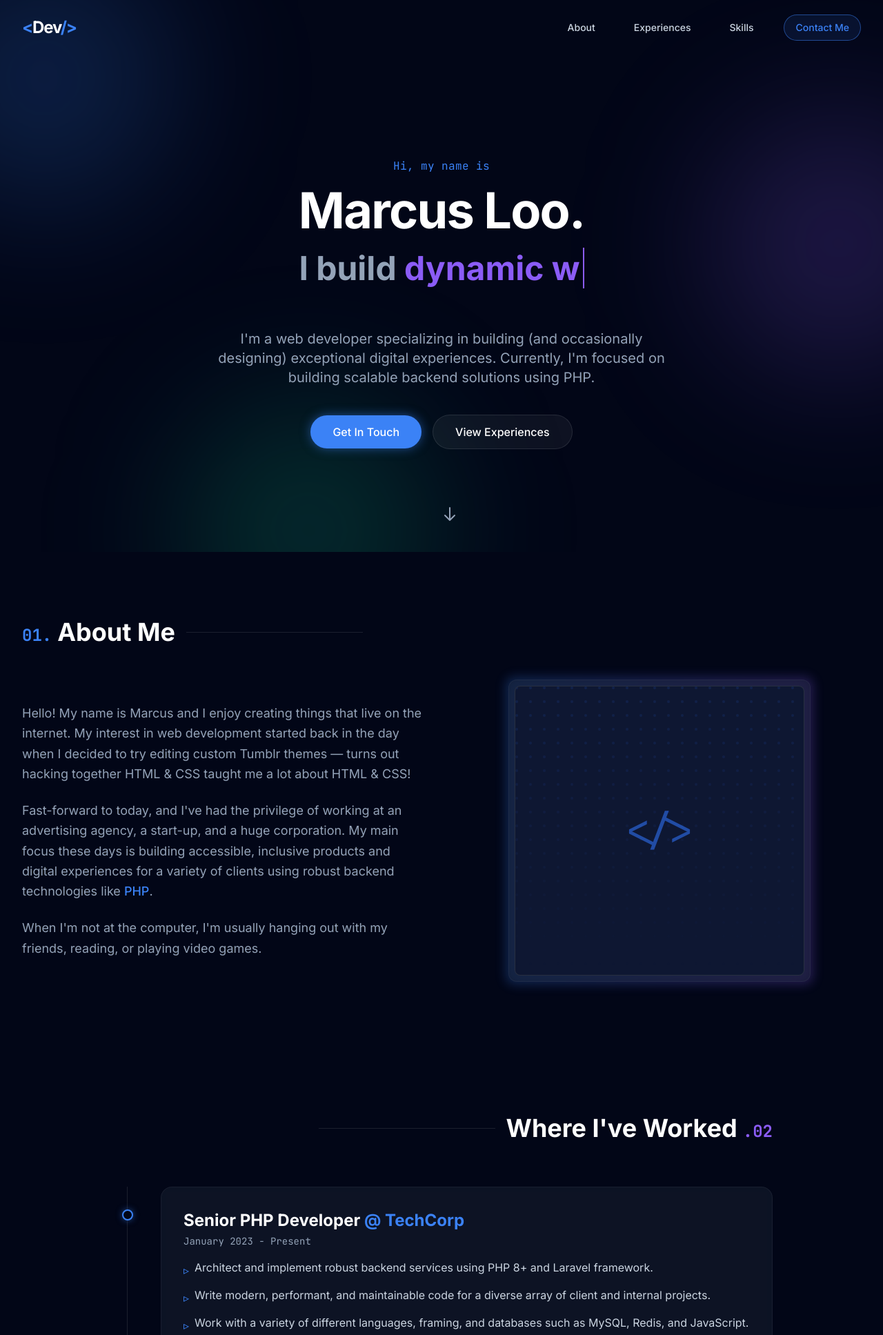
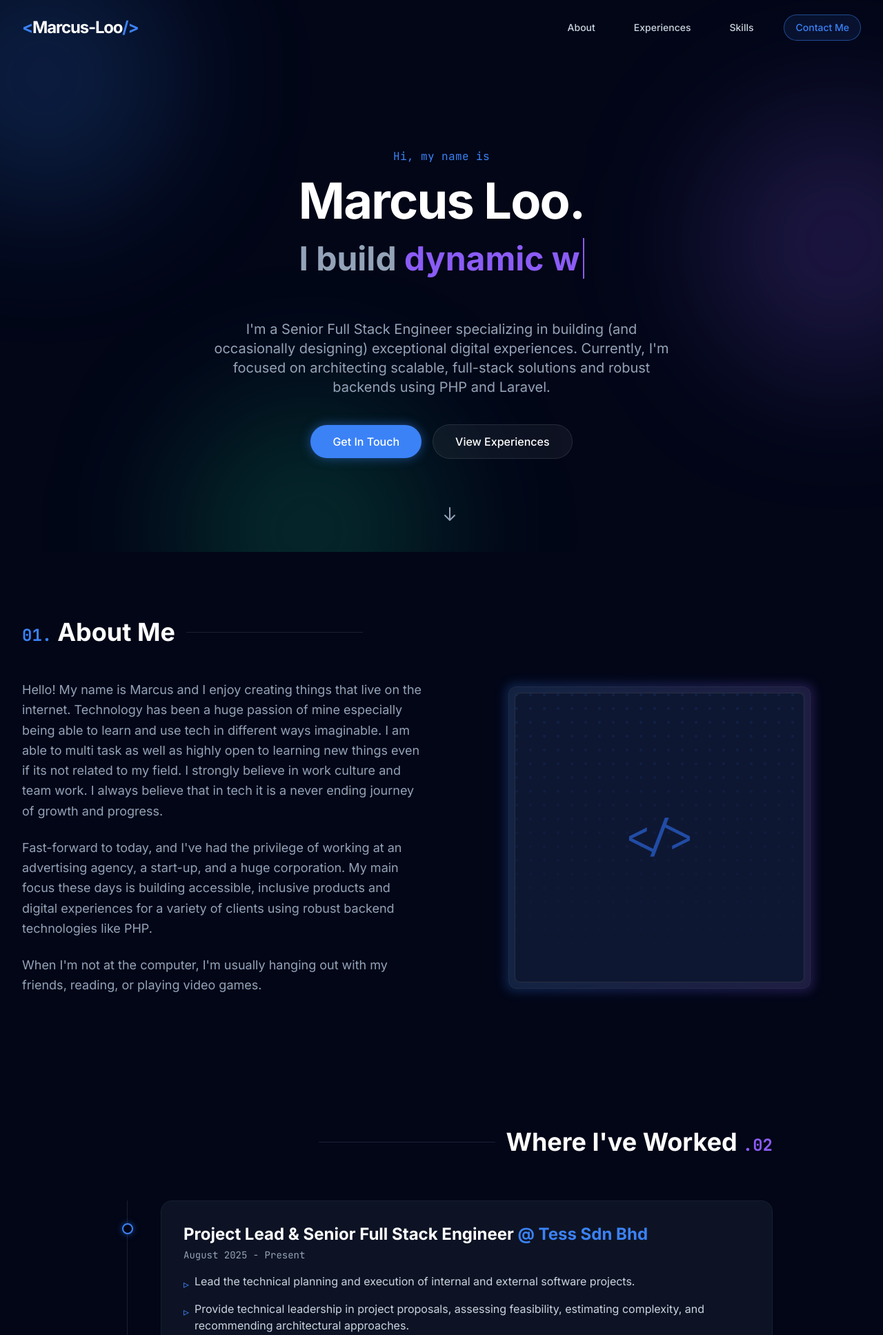
Before and after one commit to MarcusLEK/Marcus-Loo, a PHP site: page / in a window 1280 px wide. Shown: the top 1935 px of the page at 69% size. Run offline with PHP 8.4, Linux system fonts and the light colour scheme; some libraries are stand-ins or nearby versions.

Commit message:
updated content

```diff
--- a/index.php
+++ b/index.php
@@ -25,12 +25,21 @@ $content = [
 						my field. I strongly believe in work culture and team
 						work. I always believe that in tech it is a never ending
 						journey of growth and progress.',
-        'Fast-forward to today, and I\'ve had the privilege of working at an advertising agency, a start-up, and a huge corporation. My main focus these days is building accessible, inclusive products and digital experiences for a variety of clients using robust backend technologies like PHP.'
+        'Fast-forward to today, and I\'ve had the privilege of working at an advertising agency, a start-up, and a huge corporation. My main focus these days is building accessible, inclusive products and digital experiences for a variety of clients using robust backend technologies like PHP.',
+        'When I\'m not at the computer, I\'m usually hanging out with my friends, reading, or playing video games.'
     ],
     'experiences' => [
         'Project Lead & Senior Full Stack Engineer' => [
             'company' => 'Tess Sdn Bhd',
             'duration' => 'August 2025 - Present',
+            'details' => [
+                'Lead the technical planning and execution of internal and external software projects.',
+                'Provide technical leadership in project proposals, assessing feasibility, estimating complexity, and recommending architectural approaches.',
+                'Design and implement scalable full-stack solutions, including backend services, APIs, and frontend interfaces.',
+                'Work closely with stakeholders to refine requirements and optimize system design before development begins.',
+                'Identify opportunities to improve system performance, maintainability, and development workflows.',
+                'Deliver technical support and ongoing improvements for deployed systems.'
+            ],
         ],
         'System Engineer ' => [
             'company' => 'Accea Malaysia',
@@ -85,8 +94,22 @@ $content = [
 <head>
     <meta charset="UTF-8">
     <meta name="viewport" content="width=device-width, initial-scale=1.0">
-    <title>Software Engineer Portfolio</title>
-    <meta name="description" content="Portfolio of a Web Developer and Software Engineer specializing in PHP.">
+    <!-- Primary Meta Tags -->
+    <title>Marcus Loo | Senior Full Stack Engineer</title>
+    <meta name="title" content="Marcus Loo | Senior Full Stack Engineer">
+    <meta name="description" content="Portfolio of Marcus Loo, a Senior Full Stack Engineer specializing in PHP, Laravel, and Vue.js. Experience in building scalable backend solutions and dynamic web applications.">
+    <meta name="keywords" content="Marcus Loo, Software Engineer, Full Stack Developer, PHP Developer, Laravel, Vue.js, Web Development">
+    <meta name="author" content="Marcus Loo">
+
+    <!-- Open Graph / Facebook -->
+    <meta property="og:type" content="website">
+    <meta property="og:title" content="Marcus Loo | Senior Full Stack Engineer">
+    <meta property="og:description" content="Portfolio of Marcus Loo, a Senior Full Stack Engineer specializing in PHP, Laravel, and Vue.js. Experience in building scalable backend solutions and dynamic web applications.">
+
+    <!-- Twitter -->
+    <meta property="twitter:card" content="summary_large_image">
+    <meta property="twitter:title" content="Marcus Loo | Senior Full Stack Engineer">
+    <meta property="twitter:description" content="Portfolio of Marcus Loo, a Senior Full Stack Engineer specializing in PHP, Laravel, and Vue.js. Experience in building scalable backend solutions and dynamic web applications.">
 
     <!-- Google Fonts -->
     <link rel="preconnect" href="https://fonts.googleapis.com">
@@ -228,7 +251,7 @@ $content = [
             <div class="flex items-center justify-between h-20">
                 <div class="flex-shrink-0">
                     <a href="#" class="text-2xl font-bold text-white tracking-tighter">
-                        <span class="text-primary">&lt;</span>Dev<span class="text-primary">/&gt;</span>
+                        <span class="text-primary">&lt;</span>Marcus-Loo<span class="text-primary">/&gt;</span>
                     </a>
                 </div>
                 <div class="hidden md:block">
@@ -290,8 +313,8 @@ $content = [
                     I build <span id="typewriter" class="text-secondary border-r-2 border-secondary pr-1"></span>
                 </h2>
                 <p class="max-w-2xl mx-auto text-lg sm:text-xl text-slate-400 mb-10 leading-relaxed">
-                    I'm a web developer specializing in building (and occasionally designing) exceptional digital
-                    experiences. Currently, I'm focused on building scalable backend solutions using PHP.
+                    I'm a Senior Full Stack Engineer specializing in building (and occasionally designing) exceptional digital
+                    experiences. Currently, I'm focused on architecting scalable, full-stack solutions and robust backends using PHP and Laravel.
                 </p>
                 <div class="flex flex-col sm:flex-row justify-center items-center gap-4">
                     <a href="#contact"
@@ -327,21 +350,11 @@ $content = [
 
             <div class="grid grid-cols-1 lg:grid-cols-2 gap-12 items-center">
                 <div class="space-y-6 text-lg text-slate-400 leading-relaxed">
+                    <?php foreach ($content['about'] as $paragraph): ?>
                     <p>
-                        Hello! My name is Marcus and I enjoy creating things that live on the internet. My interest in
-                        web development started back in the day when I decided to try editing custom Tumblr themes —
-                        turns out hacking together HTML & CSS taught me a lot about HTML & CSS!
+                        <?= htmlspecialchars($paragraph) ?>
                     </p>
-                    <p>
-                        Fast-forward to today, and I've had the privilege of working at an advertising agency, a
-                        start-up, and a huge corporation. My main focus these days is building accessible, inclusive
-                        products and digital experiences for a variety of clients using robust backend technologies like
-                        <span class="text-primary font-medium">PHP</span>.
-                    </p>
-                    <p>
-                        When I'm not at the computer, I'm usually hanging out with my friends, reading, or playing video
-                        games.
-                    </p>
+                    <?php endforeach; ?>
                 </div>
                 <div class="relative group mx-auto w-3/4 max-w-md">
                     <div
@@ -374,64 +387,45 @@ $content = [
 
             <div class="relative border-l border-white/10 ml-3 md:ml-6 space-y-12 pb-4">
 
-                <!-- Experience 1 -->
+                <?php
+                $styles = [
+                    ['color' => 'primary', 'shadow' => 'rgba(59,130,246,0.5)'],
+                    ['color' => 'secondary', 'shadow' => 'rgba(139,92,246,0.5)'],
+                    ['color' => 'accent', 'shadow' => 'rgba(16,185,129,0.5)'],
+                ];
+                $i = 0;
+                foreach ($content['experiences'] as $role => $exp):
+                    $style = $styles[$i % count($styles)];
+                    $colorClass = $style['color'];
+                    $shadowColor = $style['shadow'];
+                ?>
                 <div class="relative pl-8 md:pl-0">
                     <div
-                        class="md:hidden absolute w-4 h-4 rounded-full bg-darker border-2 border-primary -left-[9px] top-1">
+                        class="md:hidden absolute w-4 h-4 rounded-full bg-darker border-2 border-<?= $colorClass ?> -left-[9px] top-1">
                     </div>
                     <div class="glass-card hover-glass rounded-2xl p-6 md:p-8 ml-0 md:ml-12 relative group">
                         <div
-                            class="hidden md:block absolute w-4 h-4 rounded-full bg-darker border-2 border-primary -left-[57px] top-8 group-hover:bg-primary transition-colors focus-within:bg-primary shadow-[0_0_10px_rgba(59,130,246,0.5)]">
+                            class="hidden md:block absolute w-4 h-4 rounded-full bg-darker border-2 border-<?= $colorClass ?> -left-[57px] top-8 group-hover:bg-<?= $colorClass ?> transition-colors focus-within:bg-<?= $colorClass ?> shadow-[0_0_10px_<?= $shadowColor ?>]">
                         </div>
-                        <h3 class="text-xl md:text-2xl font-bold text-white mb-1">Senior PHP Developer <span
-                                class="text-primary">@ TechCorp</span></h3>
-                        <p class="text-sm font-mono text-slate-400 mb-4">January 2023 - Present</p>
+                        <h3 class="text-xl md:text-2xl font-bold text-white mb-1"><?= htmlspecialchars($role) ?> <span
+                                class="text-<?= $colorClass ?>">@ <?= htmlspecialchars($exp['company']) ?></span></h3>
+                        <p class="text-sm font-mono text-slate-400 mb-4"><?= htmlspecialchars($exp['duration']) ?></p>
+                        <?php if (isset($exp['details']) && is_array($exp['details'])): ?>
                         <ul class="space-y-3 text-slate-300">
+                            <?php foreach ($exp['details'] as $detail): ?>
                             <li class="flex items-start">
-                                <span class="text-primary mr-2 mt-1">▹</span>
-                                <div>Architect and implement robust backend services using PHP 8+ and Laravel framework.
-                                </div>
+                                <span class="text-<?= $colorClass ?> mr-2 mt-1">▹</span>
+                                <div><?= htmlspecialchars($detail) ?></div>
                             </li>
-                            <li class="flex items-start">
-                                <span class="text-primary mr-2 mt-1">▹</span>
-                                <div>Write modern, performant, and maintainable code for a diverse array of client and
-                                    internal projects.</div>
-                            </li>
-                            <li class="flex items-start">
-                                <span class="text-primary mr-2 mt-1">▹</span>
-                                <div>Work with a variety of different languages, framing, and databases such as MySQL,
-                                    Redis, and JavaScript.</div>
-                            </li>
+                            <?php endforeach; ?>
                         </ul>
+                        <?php endif; ?>
                     </div>
                 </div>
-
-                <!-- Experience 2 -->
-                <div class="relative pl-8 md:pl-0">
-                    <div
-                        class="md:hidden absolute w-4 h-4 rounded-full bg-darker border-2 border-secondary -left-[9px] top-1">
-                    </div>
-                    <div class="glass-card hover-glass rounded-2xl p-6 md:p-8 ml-0 md:ml-12 relative group">
-                        <div
-                            class="hidden md:block absolute w-4 h-4 rounded-full bg-darker border-2 border-secondary -left-[57px] top-8 group-hover:bg-secondary transition-colors focus-within:bg-secondary shadow-[0_0_10px_rgba(139,92,246,0.5)]">
-                        </div>
-                        <h3 class="text-xl md:text-2xl font-bold text-white mb-1">Web Developer <span
-                                class="text-secondary">@ StartUp Inc</span></h3>
-                        <p class="text-sm font-mono text-slate-400 mb-4">July 2020 - December 2022</p>
-                        <ul class="space-y-3 text-slate-300">
-                            <li class="flex items-start">
-                                <span class="text-secondary mr-2 mt-1">▹</span>
-                                <div>Developed and maintained code for in-house and client websites primarily using
-                                    HTML, CSS, Sass, JavaScript, and PHP.</div>
-                            </li>
-                            <li class="flex items-start">
-                                <span class="text-secondary mr-2 mt-1">▹</span>
-                                <div>Manually tested sites in various browsers and mobile devices to ensure
-                                    cross-browser compatibility and responsiveness.</div>
-                            </li>
-                        </ul>
-                    </div>
-                </div>
+                <?php
+                $i++;
+                endforeach;
+                ?>
 
             </div>
         </section>
```
